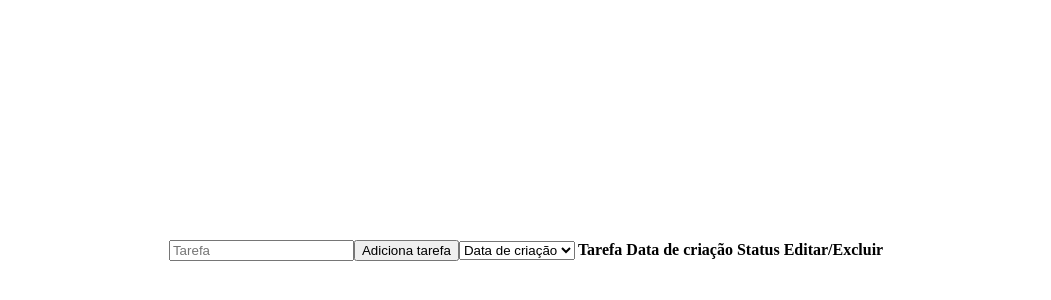
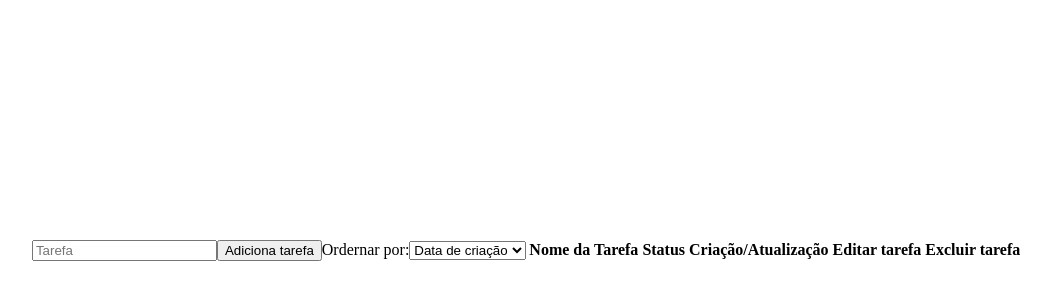
Before and after one commit to jmlinger/to-do-list-challenge-app-frontend, a React (Create React App) app: page /todolist in a window 1280 px wide. Shown: the part 142-442 px from the top of the page, without its empty margins (106-1157 px from the left). Built offline with nearby package versions, Linux system fonts and the light colour scheme.

Commit message:
style: alteracoes em nomes e ordem do cabeçalho, insercao de label para dropbox de ordenacao das tarefas.

```diff
--- a/src/components/Form.jsx
+++ b/src/components/Form.jsx
@@ -9,8 +9,8 @@ function Form() {
   const [task, setTask] = useState({
     id: 1,
     taskName: '',
+    status: 'Pendente',
     createdUpdatedAt: '',
-    status: 'Pendente',
   });
 
   function handleChange({ target: { name, value } }) {
@@ -55,12 +55,14 @@ function Form() {
       >
         Adiciona tarefa
       </button>
-
+    <label>
+      Ordernar por:
       <select name="orderBy" onChange={ handleChange } >
         <option value="createdUpdatedAt">Data de criação</option>
-        <option value="taskName">Tarefa</option>
+        <option value="taskName">Nome da Tarefa</option>
         <option value="status">Status</option>
       </select>
+    </label>
     </form>
   );
 }
--- a/src/components/Table.jsx
+++ b/src/components/Table.jsx
@@ -9,8 +9,8 @@ function Table({ task: { id, taskName, createdUpdatedAt, status }}) {
   const [task, setTask] = useState({
     id,
     taskName,
+    status,
     createdUpdatedAt,
-    status,
   });
 
   function handleChange({ target: { name, value } }) {
@@ -54,7 +54,6 @@ function Table({ task: { id, taskName, createdUpdatedAt, status }}) {
             onChange={ handleChange }
           />
         </td>
-        <td>{ createdUpdatedAt }</td>
         <td>
           <select
             name="status"
@@ -66,6 +65,7 @@ function Table({ task: { id, taskName, createdUpdatedAt, status }}) {
             <option>Concluída</option>
           </select>
         </td>
+        <td>{ createdUpdatedAt }</td>
         <td>
           <button
             type="button"
@@ -81,8 +81,8 @@ function Table({ task: { id, taskName, createdUpdatedAt, status }}) {
   const renderTaskEditClose = (
       <tr>
         <td>{ taskName }</td>
+        <td>{ status }</td>
         <td>{ createdUpdatedAt }</td>
-        <td>{ status }</td>
         <td>
           <button
             type="button"
@@ -91,6 +91,8 @@ function Table({ task: { id, taskName, createdUpdatedAt, status }}) {
           >
             Editar
           </button>
+        </td>
+        <td>
           <button
             type="button"
             id="delete-task-btn"
--- a/src/pages/ToDoList.jsx
+++ b/src/pages/ToDoList.jsx
@@ -14,10 +14,11 @@ function ToDoList() {
       <table>
         <thead>
           <tr>
-            <th>Tarefa</th>
-            <th>Data de criação</th>
+            <th>Nome da Tarefa</th>
             <th>Status</th>
-            <th>Editar/Excluir</th>
+            <th>Criação/Atualização</th>
+            <th>Editar tarefa</th>
+            <th>Excluir tarefa</th>
           </tr>
         </thead>
         <tbody>
```
